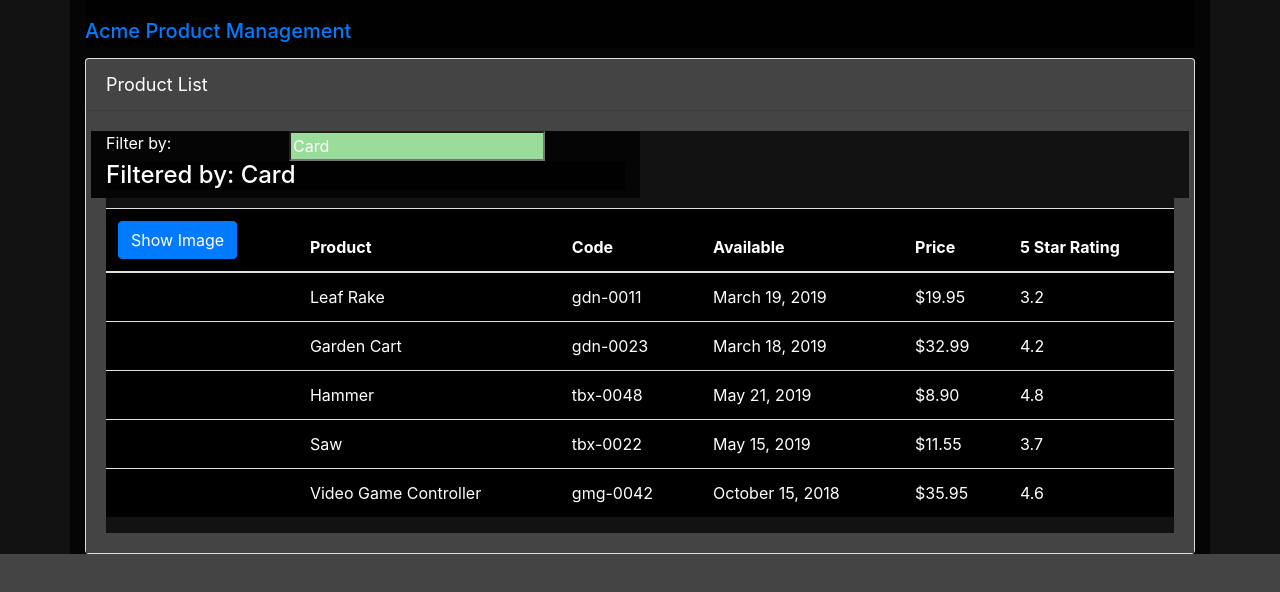
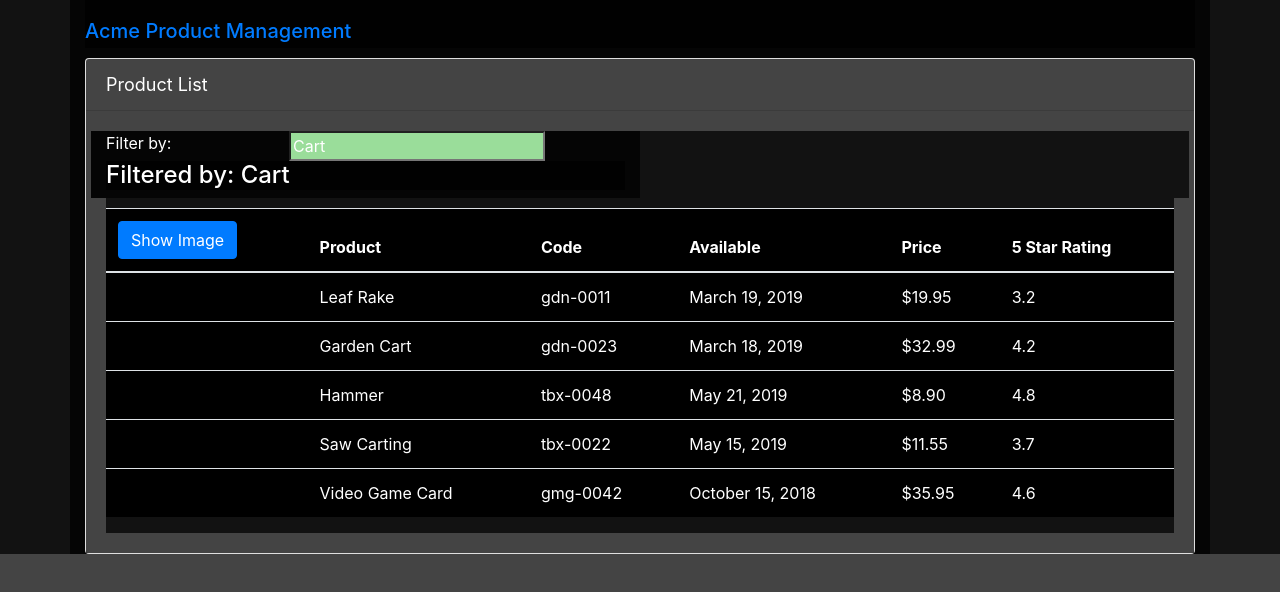
Before and after one commit to bahmani00/angular-amp, an Angular app: page / in a window 1280 px wide. Shown: the top 592 px of the page. Built offline with nearby package versions, Linux system fonts and the light colour scheme.

Commit message:
added IProduct tp support strong typing

```diff
--- a/src/app/products/product-list.component.ts
+++ b/src/app/products/product-list.component.ts
@@ -1,5 +1,6 @@
 import { Component } from '@angular/core';
 
+import { IProduct } from './product';
 @Component({
   selector: 'pm-products',
   templateUrl: './product-list.component.html'
@@ -9,58 +10,58 @@
   imageWidth = 50;
   imageMargin = 2;
   showImage: boolean = false;
-  listFilter = 'Card';
+  listFilter = 'Cart';
 
-  products: any[] = [
+  products: IProduct[] = [
     {
-      "productId": 1,
-      "productName": "Leaf Rake",
-      "productCode": "GDN-0011",
-      "releaseDate": "March 19, 2019",
-      "description": "Leaf rake with 48-inch wooden handle.",
-      "price": 19.95,
-      "starRating": 3.2,
-      "imageUrl": "assets/images/leaf_rake.png"
+      productId: 1,
+      productName: 'Leaf Rake',
+      productCode: 'GDN-0011',
+      releaseDate: 'March 19, 2019',
+      description: 'Leaf rake with 48-inch wooden handle.',
+      price: 19.95,
+      starRating: 3.2,
+      imageUrl: 'assets/images/leaf_rake.png'
     },
     {
-      "productId": 2,
-      "productName": "Garden Cart",
-      "productCode": "GDN-0023",
-      "releaseDate": "March 18, 2019",
-      "description": "15 gallon capacity rolling garden cart",
-      "price": 32.99,
-      "starRating": 4.2,
-      "imageUrl": "assets/images/garden_cart.png"
+      productId: 2,
+      productName: 'Garden Cart',
+      productCode: 'GDN-0023',
+      releaseDate: 'March 18, 2019',
+      description: '15 gallon capacity rolling garden cart',
+      price: 32.99,
+      starRating: 4.2,
+      imageUrl: 'assets/images/garden_cart.png'
     },
     {
-      "productId": 5,
-      "productName": "Hammer",
-      "productCode": "TBX-0048",
-      "releaseDate": "May 21, 2019",
-      "description": "Curved claw steel hammer",
-      "price": 8.9,
-      "starRating": 4.8,
-      "imageUrl": "assets/images/hammer.png"
+      productId: 5,
+      productName: 'Hammer',
+      productCode: 'TBX-0048',
+      releaseDate: 'May 21, 2019',
+      description: 'Curved claw steel hammer',
+      price: 8.9,
+      starRating: 4.8,
+      imageUrl: 'assets/images/hammer.png'
     },
     {
-      "productId": 8,
-      "productName": "Saw",
-      "productCode": "TBX-0022",
-      "releaseDate": "May 15, 2019",
-      "description": "15-inch steel blade hand saw",
-      "price": 11.55,
-      "starRating": 3.7,
-      "imageUrl": "assets/images/saw.png"
+      productId: 8,
+      productName: 'Saw Carting',
+      productCode: 'TBX-0022',
+      releaseDate: 'May 15, 2019',
+      description: '15-inch steel blade hand saw',
+      price: 11.55,
+      starRating: 3.7,
+      imageUrl: 'assets/images/saw.png'
     },
     {
-      "productId": 10,
-      "productName": "Video Game Controller",
-      "productCode": "GMG-0042",
-      "releaseDate": "October 15, 2018",
-      "description": "Standard two-button video game controller",
-      "price": 35.95,
-      "starRating": 4.6,
-      "imageUrl": "assets/images/xbox-controller.png"
+      productId: 10,
+      productName: 'Video Game Card',
+      productCode: 'GMG-0042',
+      releaseDate: 'October 15, 2018',
+      description: 'Standard two-button video game controller',
+      price: 35.95,
+      starRating: 4.6,
+      imageUrl: 'assets/images/xbox-controller.png'
     }
   ];
 
--- /dev/null
+++ b/src/app/products/product.ts
@@ -0,0 +1,10 @@
+export interface IProduct {
+  productId: number;
+  productName: string;
+  productCode: string;
+  releaseDate: string;
+  price: number;
+  description: string;
+  starRating: number;
+  imageUrl: string;
+}
--- a/src/app/shared/star.component.css
+++ /dev/null
@@ -1,6 +0,0 @@
-.crop {
-  overflow: hidden;
-}
-div {
-  cursor: pointer;
-}
```
Also changed, not shown: src/app/home/welcome.component.html (deleted, +0 -24 lines), src/app/home/welcome.component.ts (deleted, +0 -8 lines), src/app/shared/star.component.html (deleted, +0 -11 lines).
